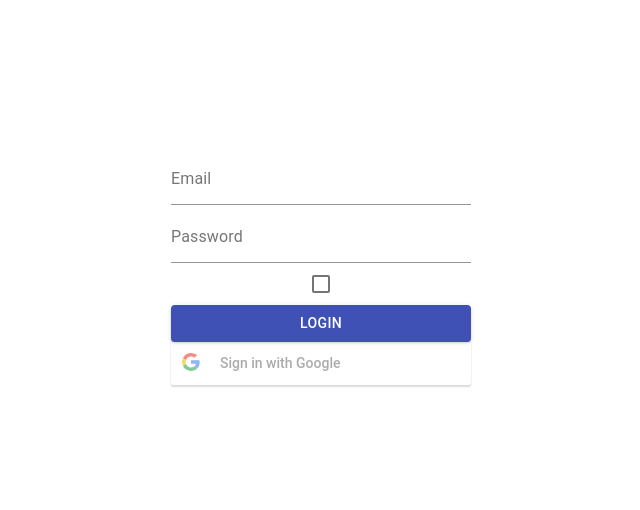
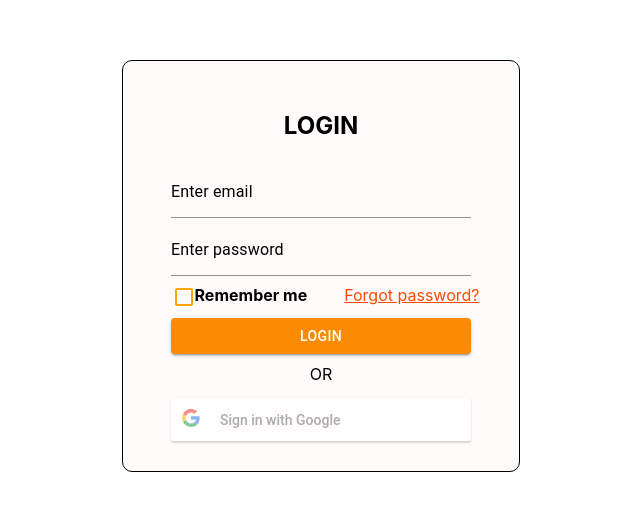
Before and after one commit to ninhcongluc/qp03_frontend, a React (Create React App) app: page / in a window 1280 px wide. Shown: the part 134-644 px from the top of the page, without its empty margins (319-959 px from the left). Built offline with nearby package versions, Linux system fonts and the light colour scheme.

Commit message:
Update login page

```diff
--- a/package.json
+++ b/package.json
@@ -3,7 +3,11 @@
   "version": "0.1.0",
   "private": true,
   "dependencies": {
+    "@emotion/react": "^11.11.4",
+    "@emotion/styled": "^11.11.5",
     "@material-ui/core": "^4.12.4",
+    "@mui/icons-material": "^5.15.18",
+    "@mui/material": "^5.15.18",
     "@testing-library/jest-dom": "^5.17.0",
     "@testing-library/react": "^13.4.0",
     "@testing-library/user-event": "^13.5.0",
@@ -11,7 +15,7 @@
     "react-dom": "^18.3.1",
     "react-google-login": "^5.2.2",
     "react-router-dom": "^6.23.1",
-    "react-scripts": "5.0.1",
+    "react-scripts": "^3.0.1",
     "web-vitals": "^2.1.4"
   },
   "scripts": {
--- a/src/App.js
+++ b/src/App.js
@@ -2,7 +2,7 @@ import "./App.css";
 import React from "react";
 import { Route, Routes } from "react-router-dom";
 import Login from "./components/Login/Login";
-import Homepage from "./components/Homepage";
+import Header from "./components/Header/Header";
 
 function App() {
   return (
@@ -10,7 +10,7 @@ function App() {
       {/* Defining routes path and rendering components as element */}
       <Routes>
         <Route path="/" element={<Login />} />
-        <Route path="/home" element={<Homepage />} />
+        <Route path="/home" element={<Header />} />
       </Routes>
     </div>
   );
--- /dev/null
+++ b/src/components/Header/Header.js
@@ -0,0 +1,234 @@
+import * as React from 'react';
+import { styled, alpha } from '@mui/material/styles';
+import AppBar from '@mui/material/AppBar';
+import Box from '@mui/material/Box';
+import Toolbar from '@mui/material/Toolbar';
+import IconButton from '@mui/material/IconButton';
+import Typography from '@mui/material/Typography';
+import InputBase from '@mui/material/InputBase';
+import Badge from '@mui/material/Badge';
+import MenuItem from '@mui/material/MenuItem';
+import Menu from '@mui/material/Menu';
+import MenuIcon from '@mui/icons-material/Menu';
+import SearchIcon from '@mui/icons-material/Search';
+import AccountCircle from '@mui/icons-material/AccountCircle';
+import MailIcon from '@mui/icons-material/Mail';
+import NotificationsIcon from '@mui/icons-material/Notifications';
+import MoreIcon from '@mui/icons-material/MoreVert';
+
+const Search = styled('div')(({ theme }) => ({
+  position: 'relative',
+  borderRadius: theme.shape.borderRadius,
+  backgroundColor: alpha(theme.palette.common.white, 0.15),
+  '&:hover': {
+    backgroundColor: alpha(theme.palette.common.white, 0.25),
+  },
+  marginRight: theme.spacing(2),
+  marginLeft: 0,
+  width: '100%',
+  [theme.breakpoints.up('sm')]: {
+    marginLeft: theme.spacing(3),
+    width: 'auto',
+  },
+}));
+
+const SearchIconWrapper = styled('div')(({ theme }) => ({
+  padding: theme.spacing(0, 2),
+  height: '100%',
+  position: 'absolute',
+  pointerEvents: 'none',
+  display: 'flex',
+  alignItems: 'center',
+  justifyContent: 'center',
+}));
+
+const StyledInputBase = styled(InputBase)(({ theme }) => ({
+  color: 'inherit',
+  '& .MuiInputBase-input': {
+    padding: theme.spacing(1, 1, 1, 0),
+    // vertical padding + font size from searchIcon
+    paddingLeft: `calc(1em + ${theme.spacing(4)})`,
+    transition: theme.transitions.create('width'),
+    width: '100%',
+    [theme.breakpoints.up('md')]: {
+      width: '20ch',
+    },
+  },
+}));
+
+export default function Header() {
+  const [anchorEl, setAnchorEl] = React.useState<null | HTMLElement>(null);
+  const [mobileMoreAnchorEl, setMobileMoreAnchorEl] =
+    React.useState<null | HTMLElement>(null);
+
+  const isMenuOpen = Boolean(anchorEl);
+  const isMobileMenuOpen = Boolean(mobileMoreAnchorEl);
+
+  const handleProfileMenuOpen = (event) => {
+    setAnchorEl(event.currentTarget);
+  };
+
+  const handleMobileMenuClose = () => {
+    setMobileMoreAnchorEl(null);
+  };
+
+  const handleMenuClose = () => {
+    setAnchorEl(null);
+    handleMobileMenuClose();
+  };
+
+  const handleMobileMenuOpen = (event) => {
+    setMobileMoreAnchorEl(event.currentTarget);
+  };
+
+  const menuId = 'primary-search-account-menu';
+  const renderMenu = (
+    <Menu
+      anchorEl={anchorEl}
+      anchorOrigin={{
+        vertical: 'top',
+        horizontal: 'right',
+      }}
+      id={menuId}
+      keepMounted
+      transformOrigin={{
+        vertical: 'top',
+        horizontal: 'right',
+      }}
+      open={isMenuOpen}
+      onClose={handleMenuClose}
+    >
+      <MenuItem onClick={handleMenuClose}>Profile</MenuItem>
+      <MenuItem onClick={handleMenuClose}>My account</MenuItem>
+    </Menu>
+  );
+
+  const mobileMenuId = 'primary-search-account-menu-mobile';
+  const renderMobileMenu = (
+    <Menu
+      anchorEl={mobileMoreAnchorEl}
+      anchorOrigin={{
+        vertical: 'top',
+        horizontal: 'right',
+      }}
+      id={mobileMenuId}
+      keepMounted
+      transformOrigin={{
+        vertical: 'top',
+        horizontal: 'right',
+      }}
+      open={isMobileMenuOpen}
+      onClose={handleMobileMenuClose}
+    >
+      <MenuItem>
+        <IconButton size="large" aria-label="show 4 new mails" color="inherit">
+          <Badge badgeContent={4} color="error">
+            <MailIcon />
+          </Badge>
+        </IconButton>
+        <p>Messages</p>
+      </MenuItem>
+      <MenuItem>
+        <IconButton
+          size="large"
+          aria-label="show 17 new notifications"
+          color="inherit"
+        >
+          <Badge badgeContent={17} color="error">
+            <NotificationsIcon />
+          </Badge>
+        </IconButton>
+        <p>Notifications</p>
+      </MenuItem>
+      <MenuItem onClick={handleProfileMenuOpen}>
+        <IconButton
+          size="large"
+          aria-label="account of current user"
+          aria-controls="primary-search-account-menu"
+          aria-haspopup="true"
+          color="inherit"
+        >
+          <AccountCircle />
+        </IconButton>
+        <p>Profile</p>
+      </MenuItem>
+    </Menu>
+  );
+
+  return (
+    <Box sx={{ flexGrow: 1 }}>
+      <AppBar position="static">
+        <Toolbar>
+          <IconButton
+            size="large"
+            edge="start"
+            color="inherit"
+            aria-label="open drawer"
+            sx={{ mr: 2 }}
+          >
+            <MenuIcon />
+          </IconButton>
+          <Typography
+            variant="h6"
+            noWrap
+            component="div"
+            sx={{ display: { xs: 'none', sm: 'block' } }}
+          >
+            MUI
+          </Typography>
+          <Search>
+            <SearchIconWrapper>
+              <SearchIcon />
+            </SearchIconWrapper>
+            <StyledInputBase
+              placeholder="Search…"
+              inputProps={{ 'aria-label': 'search' }}
+            />
+          </Search>
+          <Box sx={{ flexGrow: 1 }} />
+          <Box sx={{ display: { xs: 'none', md: 'flex' } }}>
+            <IconButton size="large" aria-label="show 4 new mails" color="inherit">
+              <Badge badgeContent={4} color="error">
+                <MailIcon />
+              </Badge>
+            </IconButton>
+            <IconButton
+              size="large"
+              aria-label="show 17 new notifications"
+              color="inherit"
+            >
+              <Badge badgeContent={17} color="error">
+                <NotificationsIcon />
+              </Badge>
+            </IconButton>
+            <IconButton
+              size="large"
+              edge="end"
+              aria-label="account of current user"
+              aria-controls={menuId}
+              aria-haspopup="true"
+              onClick={handleProfileMenuOpen}
+              color="inherit"
+            >
+              <AccountCircle />
+            </IconButton>
+          </Box>
+          <Box sx={{ display: { xs: 'flex', md: 'none' } }}>
+            <IconButton
+              size="large"
+              aria-label="show more"
+              aria-controls={mobileMenuId}
+              aria-haspopup="true"
+              onClick={handleMobileMenuOpen}
+              color="inherit"
+            >
+              <MoreIcon />
+            </IconButton>
+          </Box>
+        </Toolbar>
+      </AppBar>
+      {renderMobileMenu}
+      {renderMenu}
+    </Box>
+  );
+}
--- a/src/components/Login/Login.css
+++ b/src/components/Login/Login.css
@@ -1,3 +1,11 @@
+
+body {
+  background-size: cover;
+  display: flex;
+  align-items: center;
+  justify-content: center;
+  height: 100vh;
+}
 .login-container {
   display: flex;
   justify-content: center;
@@ -10,13 +18,55 @@
   flex-direction: column;
   align-items: center;
   justify-content: center;
+  background: rgb(255 248 248 / 54%);
+  border-radius: 10px;
+  padding: 30px 40px;
+  border: 1px solid rgb(0, 0, 0);
+  backdrop-filter: blur(10px);
 }
-
 .login-form input {
   width: 300px;
   margin-bottom: 10px;
+  color:#000000;
+  left: -130px;
 }
-
+.Fap{
+  color: rgb(0, 0, 0);
+}
 .login-form button {
   width: 300px;
 }
+.login-table {
+  position: fixed;
+  top: -25%;
+  left: 182%;
+}
+.remember-me-label {
+  font-weight: bold;
+    color: rgb(0, 0, 0);
+    margin-left: -10px;
+    margin-right: 37px;
+    left: -100px;
+}
+.container{
+  display: flex;
+}
+
+.or{
+margin-top:10px;
+color:#000000
+}
+h2{
+color: #000000;
+}
+button{
+  margin-top: 14px;
+  width: 100%;
+  background-color: #ebe0ec;
+  color: #000000;
+  padding: 15px 0;
+  font-size: 18px;
+  font-weight: 600;
+  border-radius: 5px;
+  cursor: pointer;
+}
--- a/src/components/Login/Login.js
+++ b/src/components/Login/Login.js
@@ -31,37 +31,63 @@ function Login() {
   // };
 
   return (
+
       <div className="login-container">
         <div className="login-form">
-        <TextField label="Email" value={email} onChange={handleEmailChange} />
+          <h2>LOGIN</h2>
+
           <TextField
-          label="Password"
+            label="Enter email"
+            value={email}
+            onChange={handleEmailChange}
+            InputLabelProps={{ style: { color: "black" } }}
+          />
+          <TextField
+            label="Enter password"
             type="password"
             value={password}
             onChange={handlePasswordChange}
+            InputLabelProps={{ style: { color: "black" } }}
           />
+          <div>
+
             <Checkbox
               checked={rememberMe}
               onChange={handleRememberMeChange}
               label="Remember me"
+              style={{ color: "orange" }}
             />
+            <label className="remember-me-label" >Remember me</label>
+
+            <a href="!#"
+              style={{ color: "#ff4a02" }}  >
+              Forgot password?</a>
+          </div>
+
+
+
           <Button
             variant="contained"
-          color="primary"
+            style={{ backgroundColor: '#fc8b03', color: '#ffffff' }} // Custom colors
             onClick={handleLogin}
             className="login-button"
           >
             Login
           </Button>
+          <div class="or">OR </div>
+
           <GoogleLogin
             clientId="658977310896-knrl3gka66fldh83dao2rhgbblmd4un9.apps.googleusercontent.com"
             buttonText="Sign in with Google"
             // onSuccess={responseGoogle}
             // onFailure={responseGoogle}
             cookiePolicy={"single_host_origin"}
+            style={{ borderRadius: '10%' }}
           />
+
         </div>
       </div>
+
   );
 }
 
```
Also changed, not shown: 1 other file (tests, documents, lock files or other folders). Lines whose indentation alone changed are shown as unchanged.
